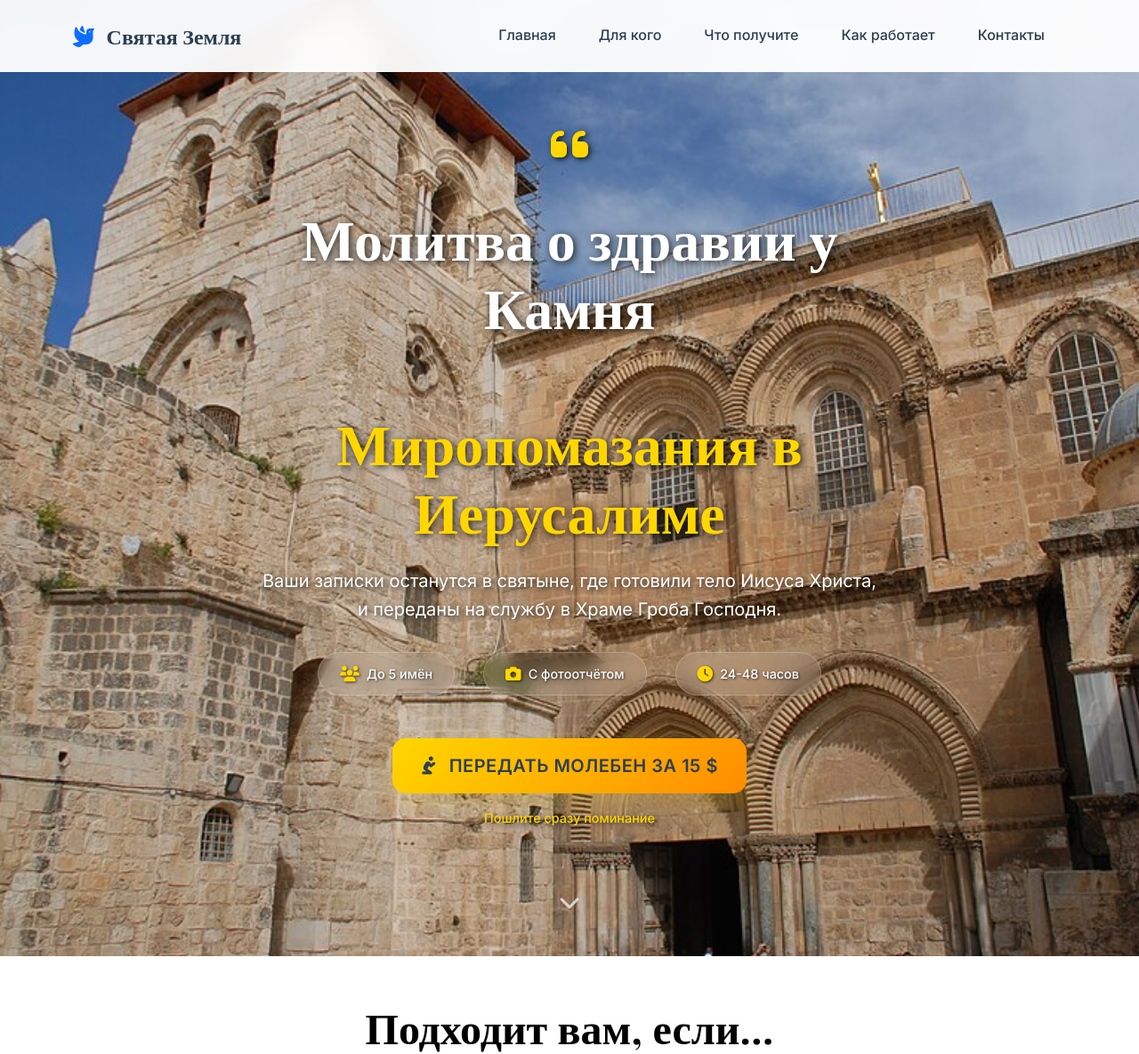
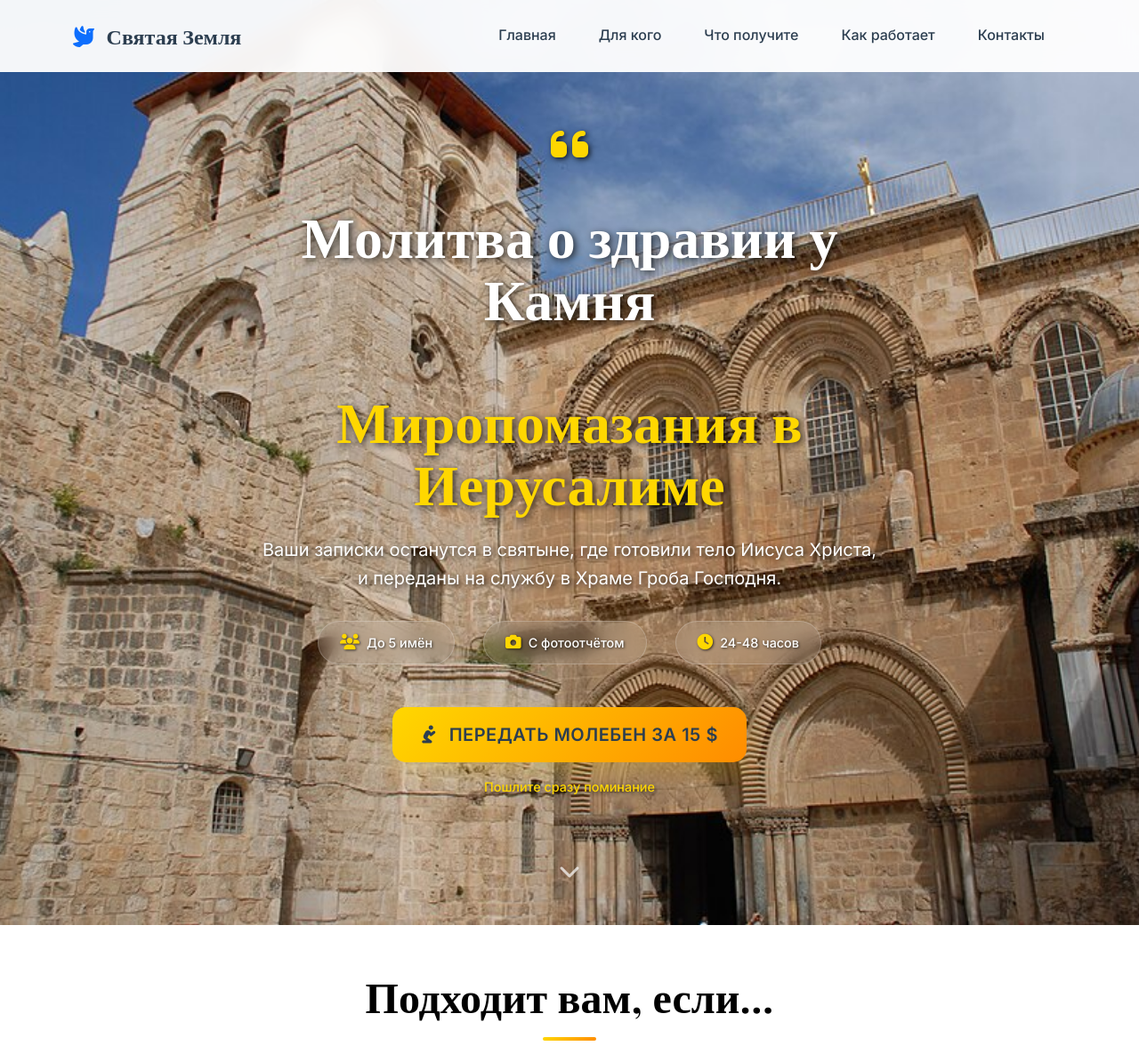
Before and after one commit to SaintSerd/LandingCraft-1, a Flask app: page / in a window 1280 px wide. Shown: the top 1185 px of the page at 89% size. Run offline with Flask 3, Linux system fonts and the light colour scheme.

Commit message:
Adjust text spacing for optimal readability on the wellness page
Modifies line-height and adds negative margin-top to improve text alignment.

Replit-Commit-Author: Agent
Replit-Commit-Session-Id: a35b1465-f3ef-4cd3-8389-5634677c3765
Replit-Commit-Screenshot-Url: https://storage.googleapis.com/screenshot-production-us-central1/4d5e73ac-d877-4d19-b208-cbb0903a08e0/540cf4d0-26ca-4b6f-9f36-649ce355740b.jpg

```diff
--- a/static/css/style.css
+++ b/static/css/style.css
@@ -118,7 +118,7 @@ html {
     margin-bottom: 1.5rem;
     text-shadow: 2px 2px 8px rgba(0, 0, 0, 0.8);
     text-align: center;
-    line-height: 1.2;
+    line-height: 1.1;
 }
 
 .title-line-1 {
@@ -129,6 +129,7 @@ html {
 .title-line-2 {
     color: #FFD700;
     display: block;
+    margin-top: -0.2rem;
 }
 
 .hero-subtitle {
```
